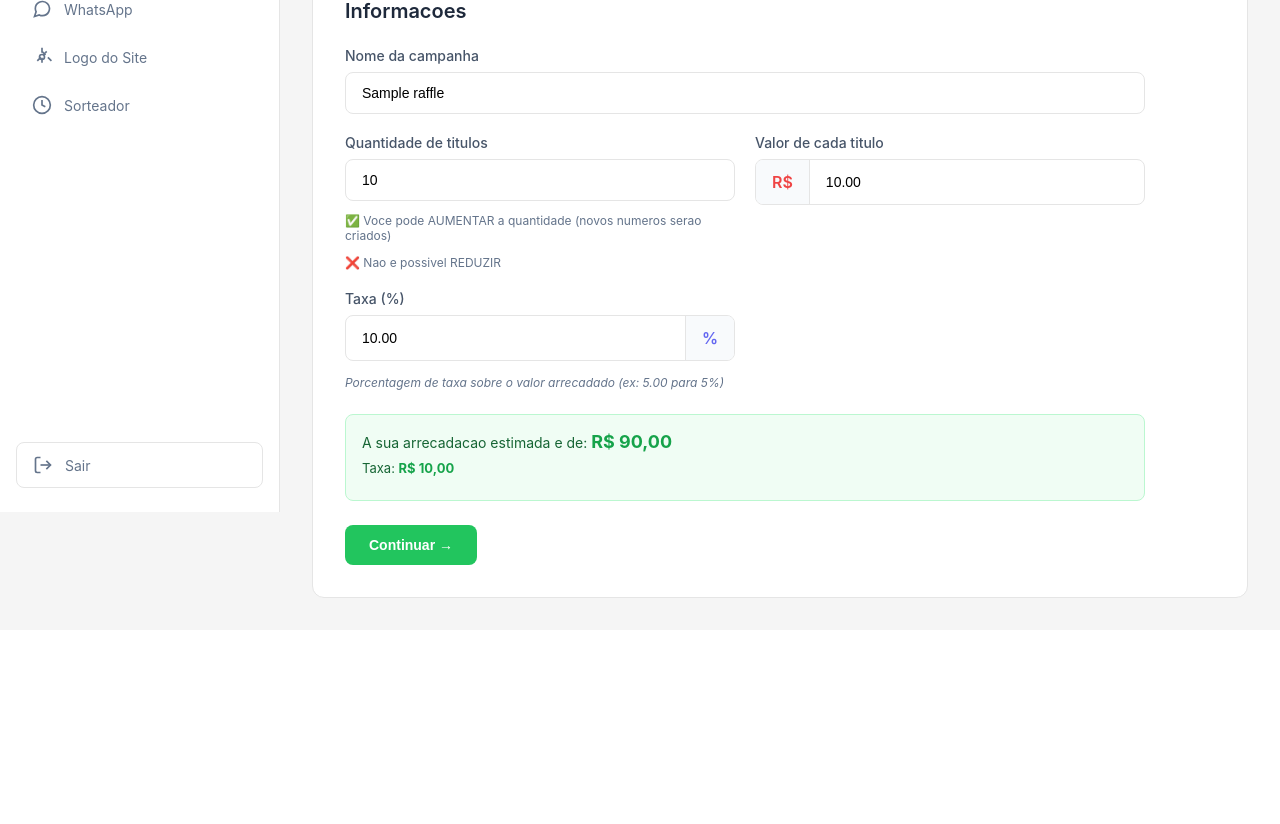
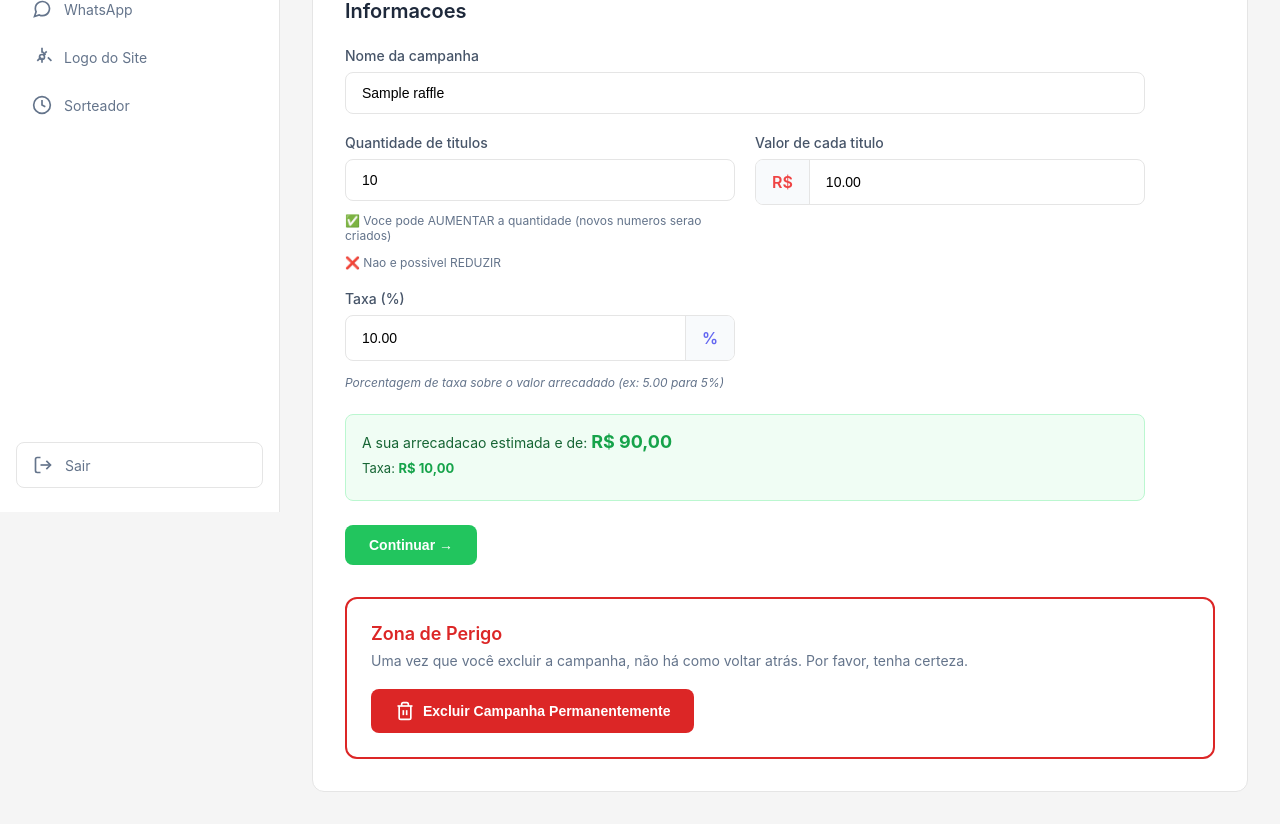
Before and after one commit to IgorAcender/rifas, a Django app: page /editar-campanha/1/ in a window 1280 px wide. Shown: the part 288-1112 px from the top of the page. Before the commit the page ends 886 px from the top, so only its background shows below. Run offline with Django 4.2, Linux system fonts and the light colour scheme; a user stored in the database is signed in; tables that the repository leaves empty hold one stand-in row (values such as "Sample post"); grey boxes marked "Sample" are stand-in pictures; parts of the project's set-up code (start-up, migrations or seed data) failed here and were passed over.

Commit message:
feat: adiciona funcionalidade para excluir campanhas de rifas com confirmação

```diff
--- a/config/urls.py
+++ b/config/urls.py
@@ -32,6 +32,7 @@ urlpatterns = [
     path('campanha/<int:pk>/', raffle_views.campaign_details, name='campaign_details'),
     path('criar-campanha/', raffle_views.raffle_create, name='raffle_create'),
     path('editar-campanha/<int:pk>/', raffle_views.raffle_edit, name='raffle_edit'),
+    path('excluir-campanha/<int:pk>/', raffle_views.raffle_delete, name='raffle_delete'),
     path('apoiadores/', raffle_views.supporters, name='supporters'),
     path('afiliados/', raffle_views.affiliates, name='affiliates'),
     path('configuracoes/', raffle_views.settings_view, name='settings'),
--- a/raffles/views.py
+++ b/raffles/views.py
@@ -559,6 +559,31 @@ def raffle_edit(request, pk):
 
 
 @login_required
+def raffle_delete(request, pk):
+    """Delete a raffle campaign"""
+    raffle = get_object_or_404(Raffle, pk=pk)
+
+    # Only allow staff users to delete campaigns
+    if not request.user.is_staff:
+        messages.error(request, 'Você não tem permissão para excluir campanhas.')
+        return redirect('raffle_list')
+
+    if request.method == 'POST':
+        try:
+            raffle_title = raffle.title
+            # Django will cascade delete related objects (numbers, orders, etc.)
+            raffle.delete()
+            messages.success(request, f'Campanha "{raffle_title}" excluída com sucesso!')
+            return redirect('raffle_list')
+        except Exception as e:
+            messages.error(request, f'Erro ao excluir campanha: {str(e)}')
+            return redirect('raffle_edit', pk=pk)
+
+    # If GET request, redirect back to edit page
+    return redirect('raffle_edit', pk=pk)
+
+
+@login_required
 def supporters(request):
     """Meus apoiadores"""
     if request.user.is_staff:
--- a/templates/raffles/edit.html
+++ b/templates/raffles/edit.html
@@ -495,6 +495,24 @@
             </div>
         </div>
     </form>
+
+    <!-- Danger Zone - Delete Campaign -->
+    <div class="danger-zone">
+        <h3 class="danger-title">Zona de Perigo</h3>
+        <p class="danger-description">Uma vez que você excluir a campanha, não há como voltar atrás. Por favor, tenha certeza.</p>
+        <form method="post" action="{% url 'raffle_delete' raffle.pk %}" id="delete-form" onsubmit="return confirmDelete()">
+            {% csrf_token %}
+            <button type="submit" class="btn-danger">
+                <svg width="20" height="20" viewBox="0 0 24 24" fill="none" stroke="currentColor" stroke-width="2">
+                    <polyline points="3 6 5 6 21 6"></polyline>
+                    <path d="M19 6v14a2 2 0 0 1-2 2H7a2 2 0 0 1-2-2V6m3 0V4a2 2 0 0 1 2-2h4a2 2 0 0 1 2 2v2"></path>
+                    <line x1="10" y1="11" x2="10" y2="17"></line>
+                    <line x1="14" y1="11" x2="14" y2="17"></line>
+                </svg>
+                Excluir Campanha Permanentemente
+            </button>
+        </form>
+    </div>
 </div>
 
 <style>
@@ -581,6 +599,53 @@
 .range-separator {
     color: #94a3b8;
     font-weight: 500;
+}
+
+/* Danger Zone */
+.danger-zone {
+    background: #fff;
+    border: 2px solid #dc2626;
+    border-radius: 12px;
+    padding: 24px;
+    margin-top: 32px;
+}
+
+.danger-title {
+    color: #dc2626;
+    font-size: 18px;
+    font-weight: 600;
+    margin: 0 0 8px 0;
+}
+
+.danger-description {
+    color: #64748b;
+    font-size: 14px;
+    margin: 0 0 20px 0;
+}
+
+.btn-danger {
+    display: inline-flex;
+    align-items: center;
+    gap: 8px;
+    padding: 12px 24px;
+    background: #dc2626;
+    color: white;
+    border: none;
+    border-radius: 8px;
+    font-size: 14px;
+    font-weight: 600;
+    cursor: pointer;
+    transition: all 0.2s;
+}
+
+.btn-danger:hover {
+    background: #b91c1c;
+    transform: translateY(-1px);
+    box-shadow: 0 4px 12px rgba(220, 38, 38, 0.3);
+}
+
+.btn-danger svg {
+    flex-shrink: 0;
 }
 </style>
 
@@ -672,6 +737,10 @@ function toggleMilestoneBonus() {
     const fields = document.getElementById('milestone_bonus_fields');
     fields.style.display = checkbox.checked ? 'block' : 'none';
 }
+
+function confirmDelete() {
+    return confirm('⚠️ ATENÇÃO: Esta ação é irreversível!\n\nTem certeza que deseja excluir esta campanha permanentemente?\n\nTodos os números, pedidos e dados relacionados serão perdidos.');
+}
 </script>
 
 <script>
```
